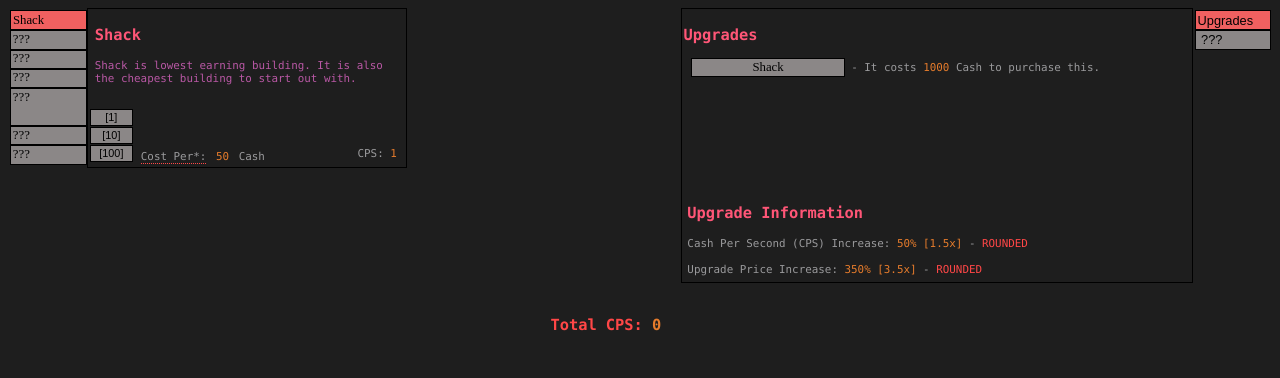
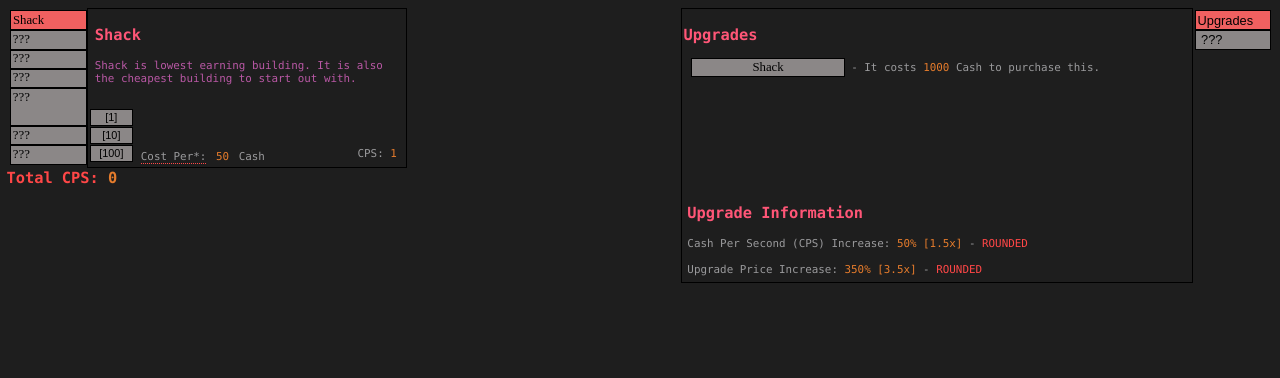
Before and after one commit to d4wgs/d4wgs, a plain HTML site: page IncrementalConstruction/index.html in a window 1280 px wide. Shown: the top 378 px of the page. Drawn offline with nearby package versions, Linux system fonts and the light colour scheme.

Commit message:
Update stylesheet_1.css

```diff
--- a/IncrementalConstruction/stylesheet_1.css
+++ b/IncrementalConstruction/stylesheet_1.css
@@ -39,12 +39,12 @@ top: 11.5vw;
 right: 69vw;
 }
 
-/* "CPS:" in the building menus */
+/* "CPS:" total */
 #CPS_total {
 position: absolute;
-top: 23.5vw;
-left: 43vw;
+left: 0.5vw;
 color: #ff4747;
+top: 12vw;
 }
 
 /* Total buildings (bottom left) */
```
